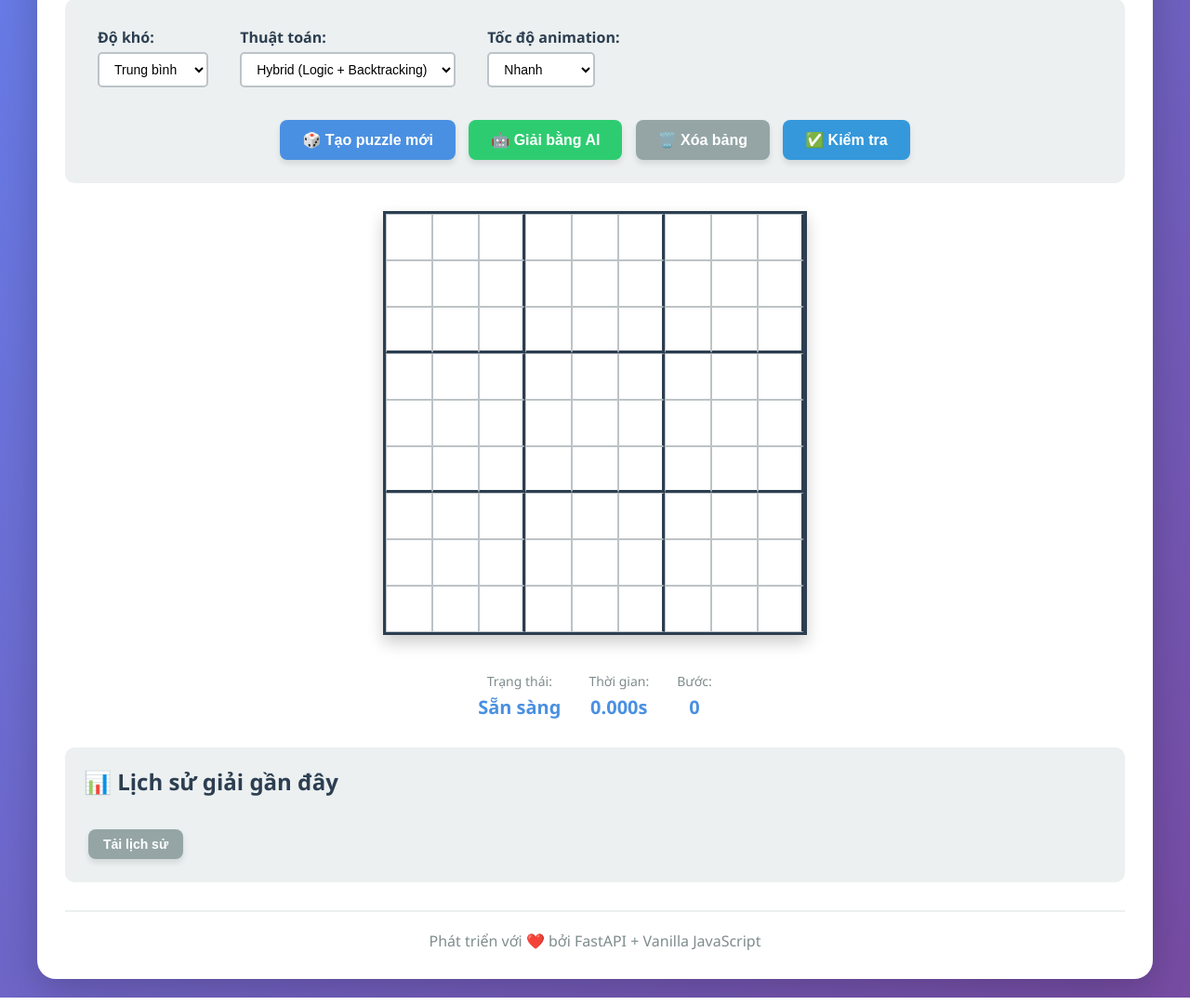
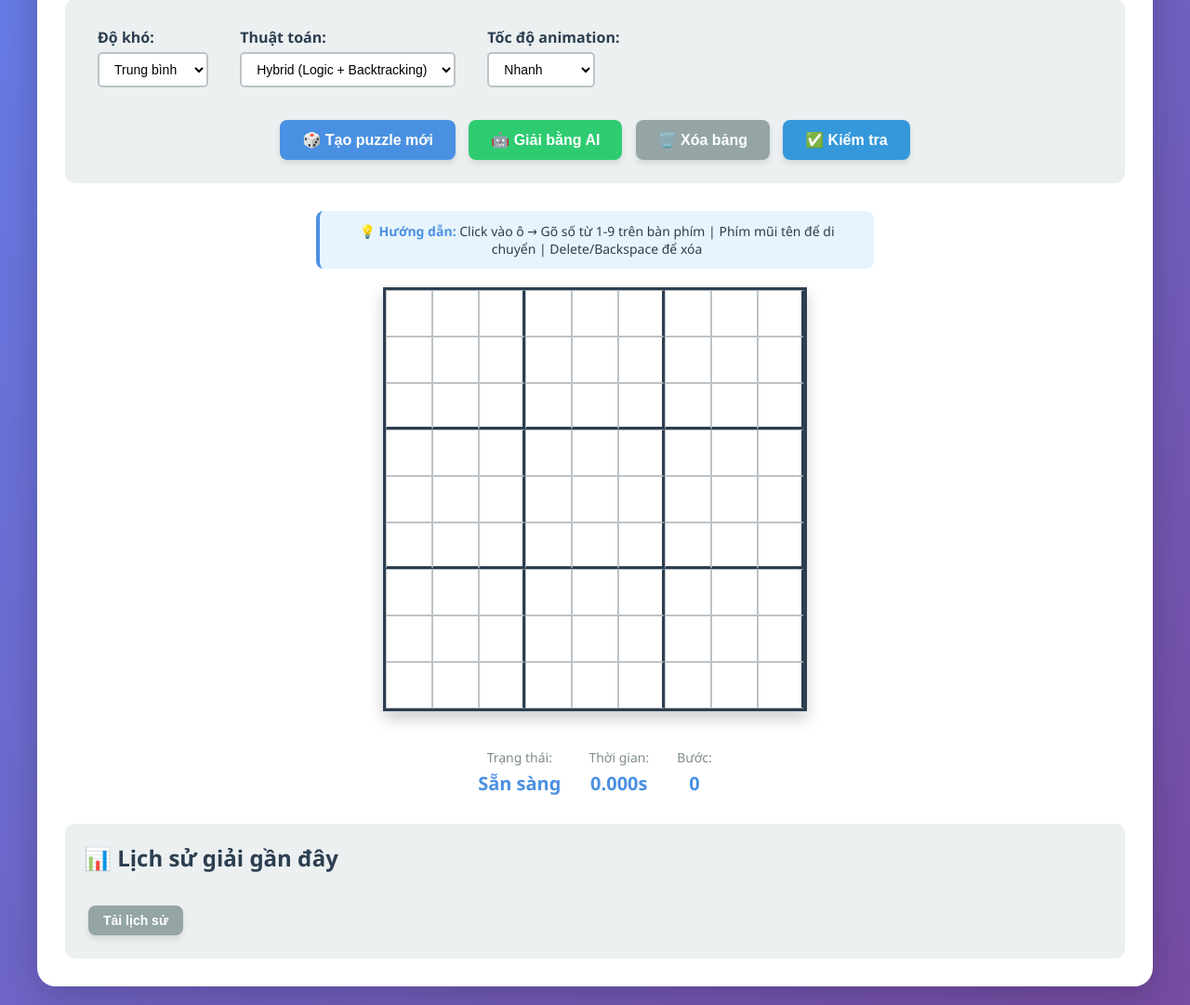
Before and after one commit to devhysterical/sudoku-ai-solver, a FastAPI app: page / in a window 1280 px wide. Shown: the part 170-1251 px from the top of the page at 93% size. Run offline with FastAPI, Linux system fonts and the light colour scheme.

Commit message:
feat: Enhance user interaction with keyboard input and visual cues for Sudoku cells

```diff
--- a/data/solver_history.csv
+++ b/data/solver_history.csv
@@ -7,3 +7,4 @@ timestamp,puzzle_id,algorithm,difficulty,time_elapsed,success
 2025-12-11T20:07:57.349238,8fa2ba21-1719-418b-95dd-1331fbac919c,logic,unknown,0.0062,False
 2025-12-11T20:08:00.409305,4128c447-f8d1-43f0-bdf7-1c449ae07baa,logic,unknown,0.0071,False
 2025-12-11T20:08:10.002279,525ba088-dcbb-4848-9d91-524cda2cd1aa,logic,unknown,2.3769,True
+2025-12-11T20:28:38.962976,79c5f83a-3014-4638-a1db-c0e7ddc1e72b,hybrid,unknown,10.4067,True
--- a/static/css/style.css
+++ b/static/css/style.css
@@ -163,6 +163,22 @@ header h1 {
   margin-bottom: 30px;
 }
 
+.keyboard-hint {
+  background: #e8f4fd;
+  border-left: 4px solid var(--primary-color);
+  padding: 12px 20px;
+  margin-bottom: 20px;
+  border-radius: 8px;
+  font-size: 14px;
+  color: #2c3e50;
+  max-width: 600px;
+  text-align: center;
+}
+
+.keyboard-hint strong {
+  color: var(--primary-color);
+}
+
 .sudoku-board {
   display: grid;
   grid-template-columns: repeat(9, var(--cell-size));
@@ -216,6 +232,17 @@ header h1 {
 .cell.solving {
   background: #d1ecf1;
   animation: solving 0.5s ease-in-out;
+}
+
+.cell.selected {
+  background: #cce5ff !important;
+  border: 3px solid var(--primary-color) !important;
+  box-shadow: 0 0 10px rgba(74, 144, 226, 0.5);
+  outline: none;
+}
+
+.cell:focus {
+  outline: none;
 }
 
 /* Box borders */
--- a/static/js/app.js
+++ b/static/js/app.js
@@ -14,6 +14,7 @@ const state = {
   currentStep: 0,
   steps: [],
   animationSpeed: 50,
+  selectedCell: null, // Track selected cell for keyboard input
 };
 
 // DOM Elements
@@ -57,9 +58,10 @@ function createBoard() {
       cell.dataset.row = i;
       cell.dataset.col = j;
       cell.textContent = "";
+      cell.tabIndex = 0; // Make cell focusable
 
-      // Allow manual input
-      cell.addEventListener("click", () => handleCellClick(i, j));
+      // Select cell on click
+      cell.addEventListener("click", () => selectCell(i, j));
 
       boardElement.appendChild(cell);
       cells.push(cell);
@@ -68,20 +70,88 @@ function createBoard() {
 }
 
 /**
- * Handle cell click for manual input
+ * Select cell for keyboard input
  */
-function handleCellClick(row, col) {
+function selectCell(row, col) {
   if (state.isAnimating) return;
 
   const cell = getCellElement(row, col);
   if (cell.classList.contains("fixed")) return;
 
-  // Cycle through values 0-9
-  const currentValue = state.board[row][col];
-  const newValue = (currentValue + 1) % 10;
+  // Remove previous selection
+  if (state.selectedCell) {
+    const prevCell = getCellElement(
+      state.selectedCell.row,
+      state.selectedCell.col
+    );
+    prevCell.classList.remove("selected");
+  }
 
-  state.board[row][col] = newValue;
-  updateCell(row, col, newValue);
+  // Set new selection
+  state.selectedCell = { row, col };
+  cell.classList.add("selected");
+  cell.focus();
+}
+
+/**
+ * Handle keyboard input for selected cell
+ */
+function handleKeyboardInput(event) {
+  if (state.isAnimating || !state.selectedCell) return;
+
+  const { row, col } = state.selectedCell;
+  const cell = getCellElement(row, col);
+
+  if (cell.classList.contains("fixed")) return;
+
+  // Handle number keys (1-9) and 0/Delete/Backspace for clearing
+  if (event.key >= "1" && event.key <= "9") {
+    const value = parseInt(event.key);
+    state.board[row][col] = value;
+    updateCell(row, col, value);
+  } else if (
+    event.key === "0" ||
+    event.key === "Delete" ||
+    event.key === "Backspace"
+  ) {
+    state.board[row][col] = 0;
+    updateCell(row, col, 0);
+  } else if (
+    event.key === "ArrowUp" ||
+    event.key === "ArrowDown" ||
+    event.key === "ArrowLeft" ||
+    event.key === "ArrowRight"
+  ) {
+    // Navigate with arrow keys
+    handleArrowNavigation(event.key);
+    event.preventDefault();
+  }
+}
+
+/**
+ * Handle arrow key navigation
+ */
+function handleArrowNavigation(key) {
+  if (!state.selectedCell) return;
+
+  let { row, col } = state.selectedCell;
+
+  switch (key) {
+    case "ArrowUp":
+      row = Math.max(0, row - 1);
+      break;
+    case "ArrowDown":
+      row = Math.min(8, row + 1);
+      break;
+    case "ArrowLeft":
+      col = Math.max(0, col - 1);
+      break;
+    case "ArrowRight":
+      col = Math.min(8, col + 1);
+      break;
+  }
+
+  selectCell(row, col);
 }
 
 /**
@@ -117,6 +187,10 @@ function attachEventListeners() {
   document
     .getElementById("btnValidate")
     .addEventListener("click", validateBoard);
+
+  // Add keyboard event listener
+  document.addEventListener("keydown", handleKeyboardInput);
+
   document
     .getElementById("btnLoadHistory")
     .addEventListener("click", loadHistory);
@@ -415,13 +489,22 @@ function displayHistory(history) {
  * Display board on UI
  */
 function displayBoard(board, markFixed = false) {
+  // Clear selection when displaying new board
+  state.selectedCell = null;
+
   for (let i = 0; i < 9; i++) {
     for (let j = 0; j < 9; j++) {
       const cell = getCellElement(i, j);
       const value = board[i][j];
 
       cell.textContent = value === 0 ? "" : value;
-      cell.classList.remove("fixed", "filled", "error", "highlight");
+      cell.classList.remove(
+        "fixed",
+        "filled",
+        "error",
+        "highlight",
+        "selected"
+      );
 
       if (markFixed && value !== 0) {
         cell.classList.add("fixed");
--- a/templates/index.html
+++ b/templates/index.html
@@ -66,7 +66,12 @@
         </section>
 
         <!-- Sudoku Board -->
+        <!-- Sudoku Board -->
         <section class="board-section">
+          <div class="keyboard-hint">
+            💡 <strong>Hướng dẫn:</strong> Click vào ô → Gõ số từ 1-9 trên bàn
+            phím | Phím mũi tên để di chuyển | Delete/Backspace để xóa
+          </div>
           <div id="sudoku-board" class="sudoku-board"></div>
 
           <div class="stats">
@@ -94,10 +99,6 @@
           </button>
         </section>
       </main>
-
-      <footer>
-        <p>Phát triển với ❤️ bởi FastAPI + Vanilla JavaScript</p>
-      </footer>
     </div>
 
     <script src="/static/js/app.js" type="module"></script>
```
